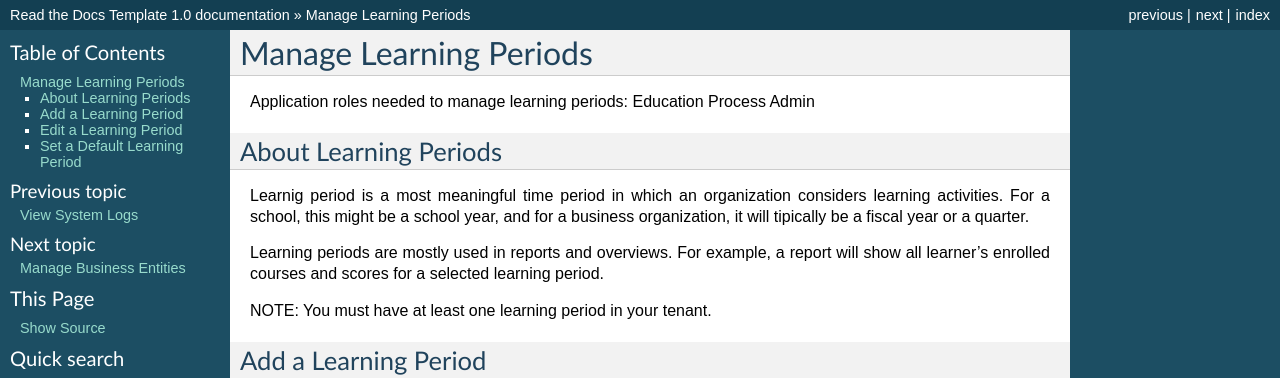
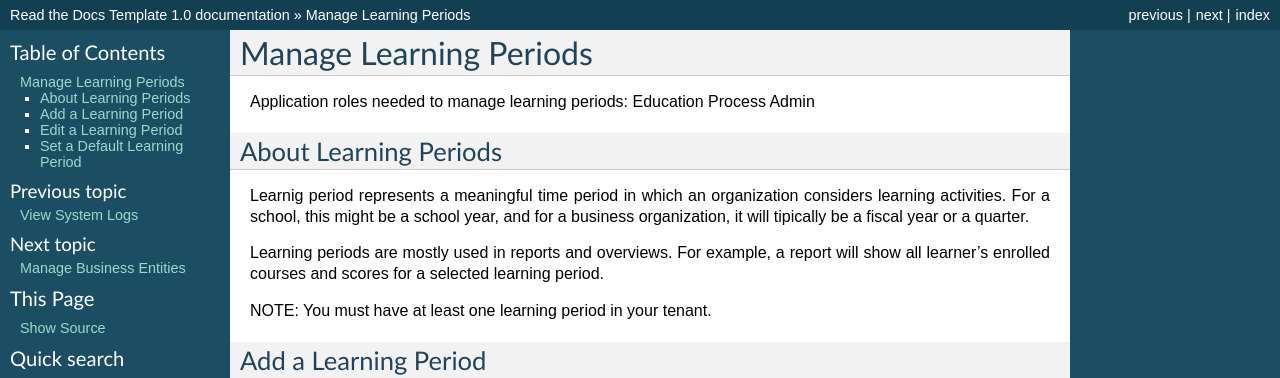
Before and after one commit to pslisko/performa365docs, a Sphinx documentation site: the page built from docs/howto/manage_learning_periods.rst, in a window 1280 px wide. Shown: the top 378 px of the page. Built offline with Sphinx 7.4.7, drawn with Linux system fonts in a browser that asks for light colours; pages that are not in the unit, such as notebooks, are missing from menus.

Commit message:
Update manage_learning_periods.rst

```diff
--- a/docs/howto/manage_learning_periods.rst
+++ b/docs/howto/manage_learning_periods.rst
@@ -4,7 +4,7 @@ Application roles needed to manage learning periods: Education Process Admin
 
 About Learning Periods
 ^^^^^^^^^^^^^^^^^^^^^^^^^^^
-Learnig period is a most meaningful time period in which an organization considers learning activities. For a school, this might be a school year, and for a business organization, it will tipically be a fiscal year or a quarter.
+Learnig period represents a meaningful time period in which an organization considers learning activities. For a school, this might be a school year, and for a business organization, it will tipically be a fiscal year or a quarter.
 
 Learning periods are mostly used in reports and overviews. For example, a report will show all learner's enrolled courses and scores for a selected learning period.
 
```
